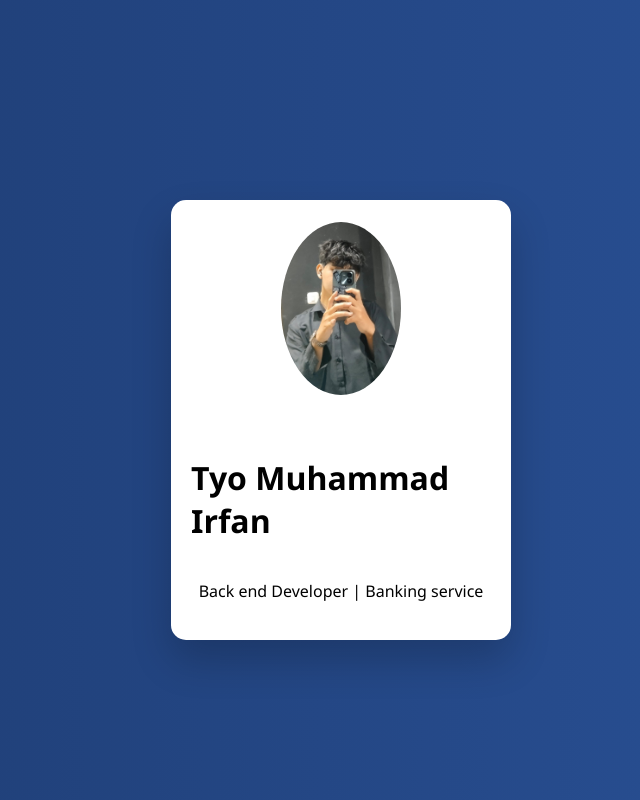
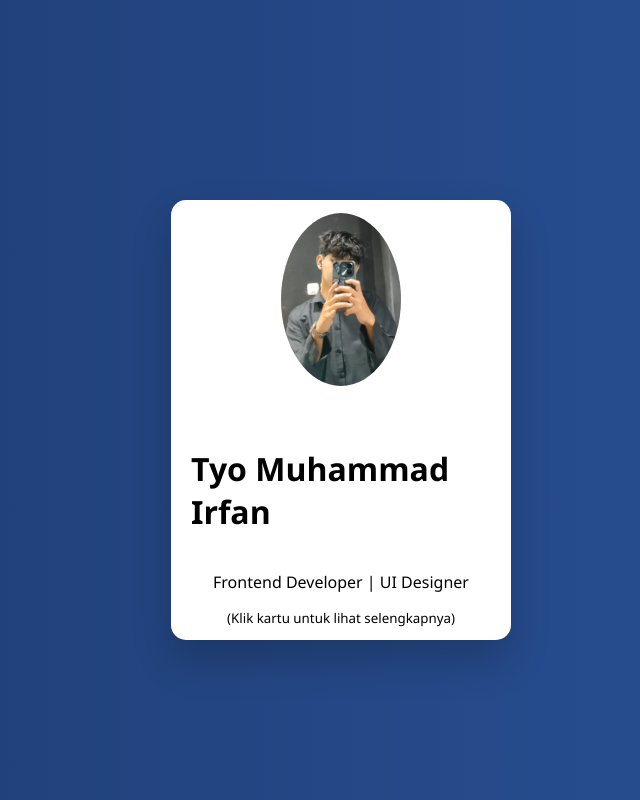
Before and after one commit to Me-sempol/cv-online, a plain HTML site: page index.html in a window 1280 px wide. Shown: the whole page, without its empty margins (319-959 px from the left). Drawn offline with Linux system fonts and the light colour scheme.

Commit message:
Update index.html

```diff
--- a/index.html
+++ b/index.html
@@ -4,25 +4,27 @@
   <meta charset="UTF-8" />
   <meta name="viewport" content="width=device-width, initial-scale=1.0"/>
   <title>CV Saya</title>
- <link rel="stylesheet" href="style.css" />
+  <link rel="stylesheet" href="style.css" />
 </head>
 <body>
   <div class="container">
-    <div class="card">
+    <div class="card" id="flipCard">
       <div class="card-inner">
         <div class="card-front">
           <img src="Poto_ku.jpeg" alt="Foto Tyo Muhammad Irfan" class="profile-pic"/>
           <h1>Tyo Muhammad Irfan</h1>
-          <p>Back end Developer | Banking service</p>
+          <p>Frontend Developer | UI Designer</p>
+          <small>(Klik kartu untuk lihat selengkapnya)</small>
         </div>
         <div class="card-back">
           <h2>Tentang Saya</h2>
-          <p>Saya Tyo Muhammad Irfan. Lulusan SMK dan saat ini sedang melanjutkan pendidikan S1 di program studi Sistem Informasi.
-            Memiliki pengalaman kerja selama 1 tahun di perusahaan vendor yang bergerak di bidang produksi sistem perbankan (banking systems).</p>
+          <p>Saya adalah pengembang web dengan pengalaman di bidang frontend dan desain UI. Saya suka menciptakan tampilan modern dan fungsional.</p>
 
           <h3>Keahlian</h3>
           <ul>
-            <li>HTML, CSS, JavaScript,Redhat,Service Desk,Red Hat,Microsoft Excel,Linux Operating System,Database MySQL,Bahasa SQL</li>
+            <li>HTML, CSS, JavaScript</li>
+            <li>React, TailwindCSS</li>
+            <li>Figma, UX/UI Design</li>
           </ul>
 
           <h3>Kontak</h3>
@@ -37,5 +39,13 @@
       </div>
     </div>
   </div>
+
+  <!-- Script untuk flip di klik -->
+  <script>
+    const card = document.getElementById('flipCard');
+    card.addEventListener('click', () => {
+      card.classList.toggle('flipped');
+    });
+  </script>
 </body>
 </html>
```
